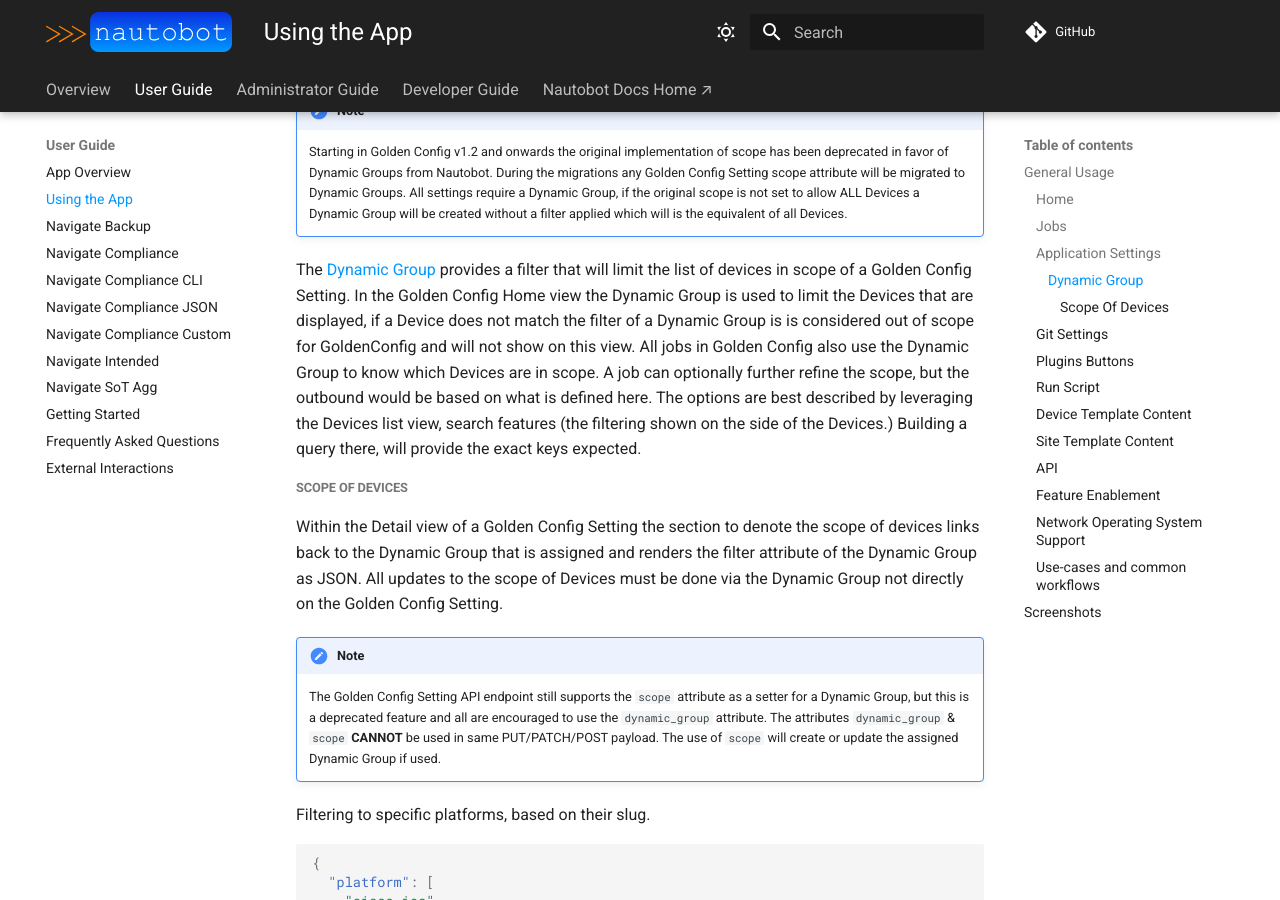
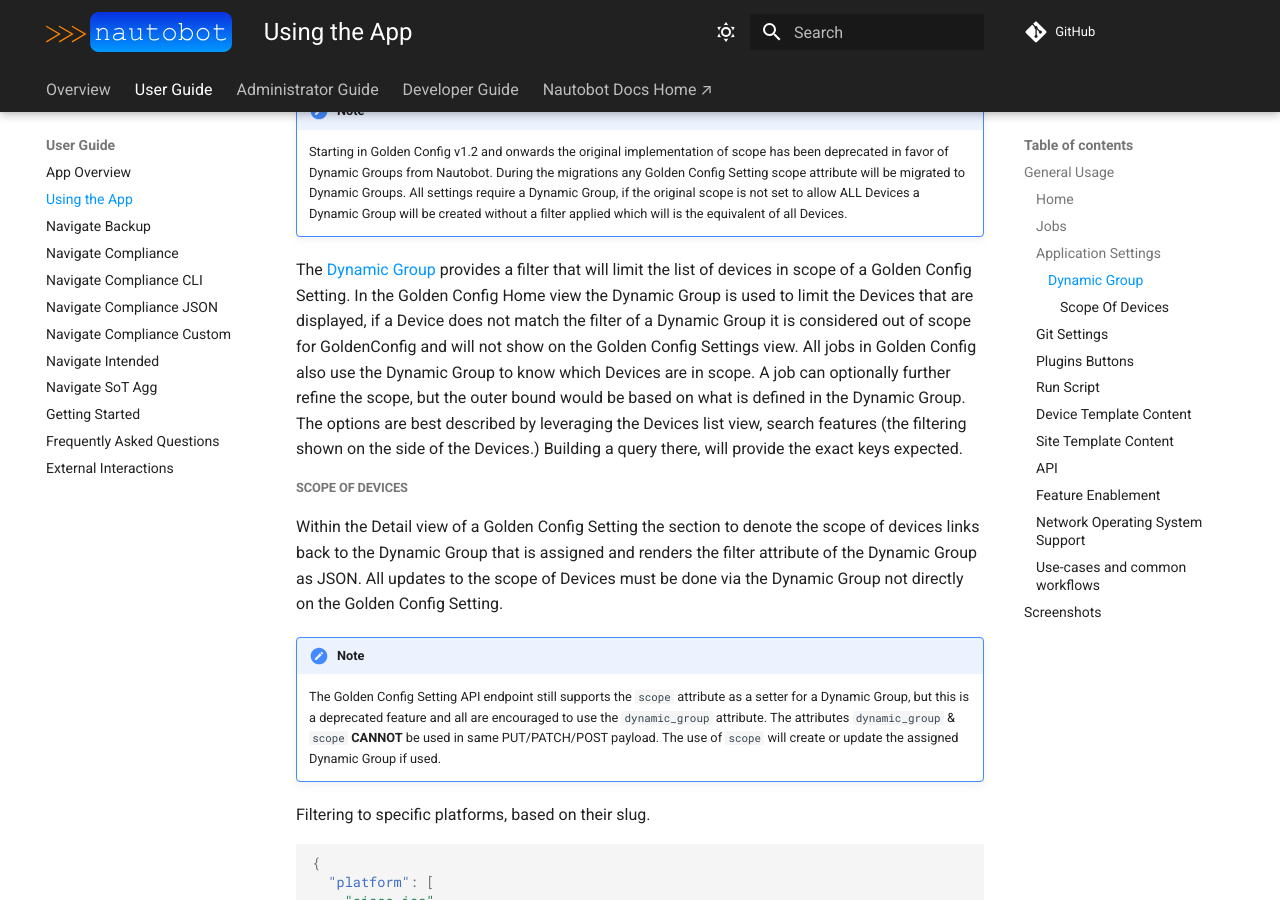
Before and after one commit to nautobot/nautobot-app-golden-config, an MkDocs documentation site: the page built from docs/user/app_use_cases.md, in a window 1280 px wide and 900 px high, scrolled down 3533 px. Built offline with MkDocs 1.6.1 and Material for MkDocs 9.7.7, drawn with Linux system fonts in a browser that asks for light colours; comment, search, counter and statistics services are not loaded.

Commit message:
Update docs/user/app_use_cases.md
Co-authored-by: Ken Celenza <ken@celenza.org>

```diff
--- a/docs/user/app_use_cases.md
+++ b/docs/user/app_use_cases.md
@@ -68,7 +68,7 @@
 !!! note
     Starting in Golden Config v1.2 and onwards the original implementation of scope has been deprecated in favor of Dynamic Groups from Nautobot. During the migrations any Golden Config Setting scope attribute will be migrated to Dynamic Groups. All settings require a Dynamic Group, if the original scope is not set to allow ALL Devices a Dynamic Group will be created without a filter applied which will is the equivalent of all Devices.
 
-The [Dynamic Group](https://nautobot.readthedocs.io/en/stable/additional-features/dynamic-groups/) provides a filter that will limit the list of devices in scope of a Golden Config Setting. In the Golden Config Home view the Dynamic Group is used to limit the Devices that are displayed, if a Device does not match the filter of a Dynamic Group is is considered out of scope for GoldenConfig and will not show on this view. All jobs in Golden Config also use the Dynamic Group to know which Devices are in scope. A job can optionally further refine the scope, but the outbound would be based on what is defined here. The options are best described by leveraging the Devices list view, search features (the filtering shown on the side of the Devices.) Building a query there, will provide the exact keys expected.
+The [Dynamic Group](https://nautobot.readthedocs.io/en/stable/additional-features/dynamic-groups/) provides a filter that will limit the list of devices in scope of a Golden Config Setting. In the Golden Config Home view the Dynamic Group is used to limit the Devices that are displayed, if a Device does not match the filter of a Dynamic Group it is considered out of scope for GoldenConfig and will not show on the Golden Config Settings view. All jobs in Golden Config also use the Dynamic Group to know which Devices are in scope. A job can optionally further refine the scope, but the outer bound would be based on what is defined in the Dynamic Group. The options are best described by leveraging the Devices list view, search features (the filtering shown on the side of the Devices.) Building a query there, will provide the exact keys expected.
 
 ##### Scope Of Devices
 
```
